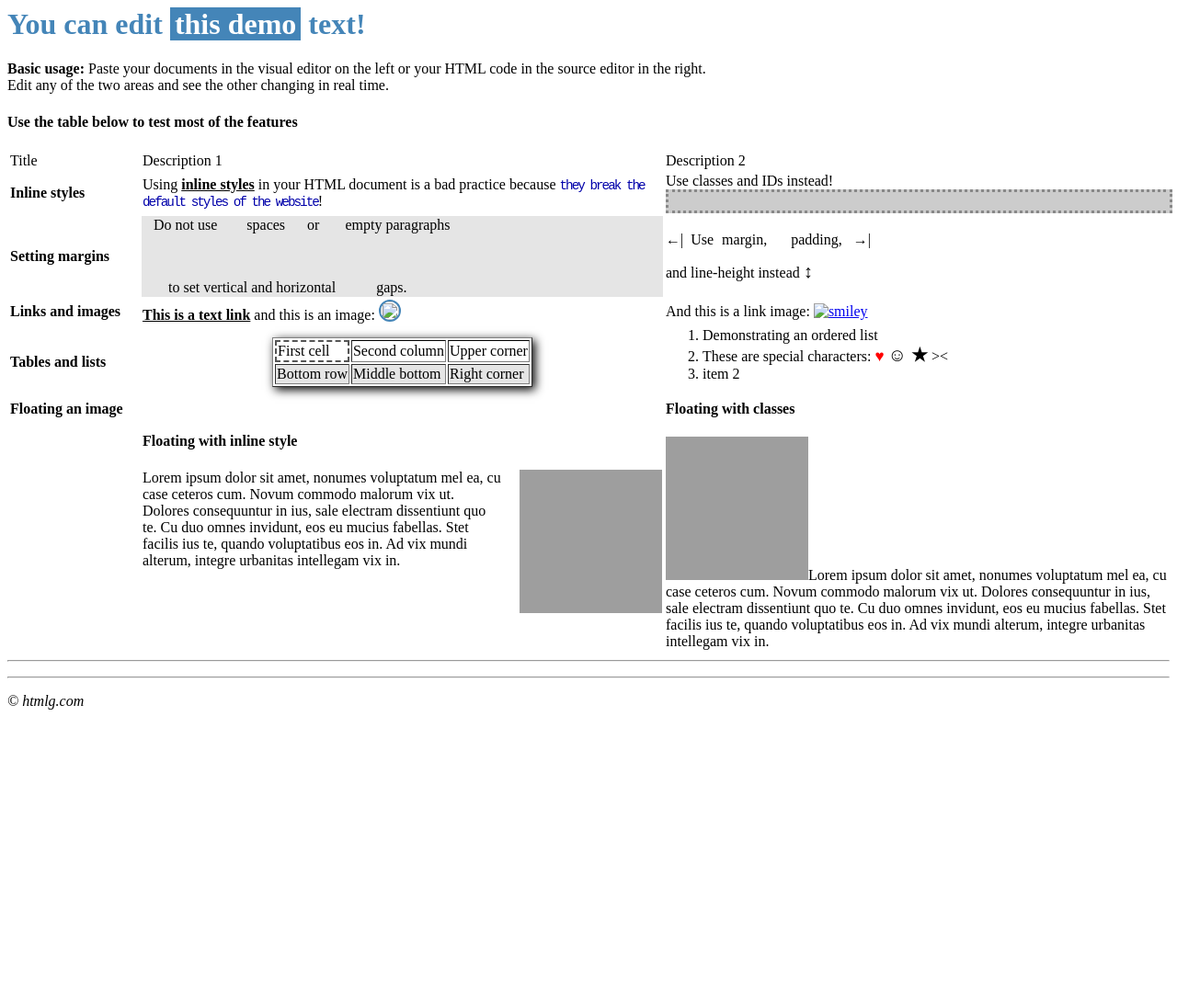
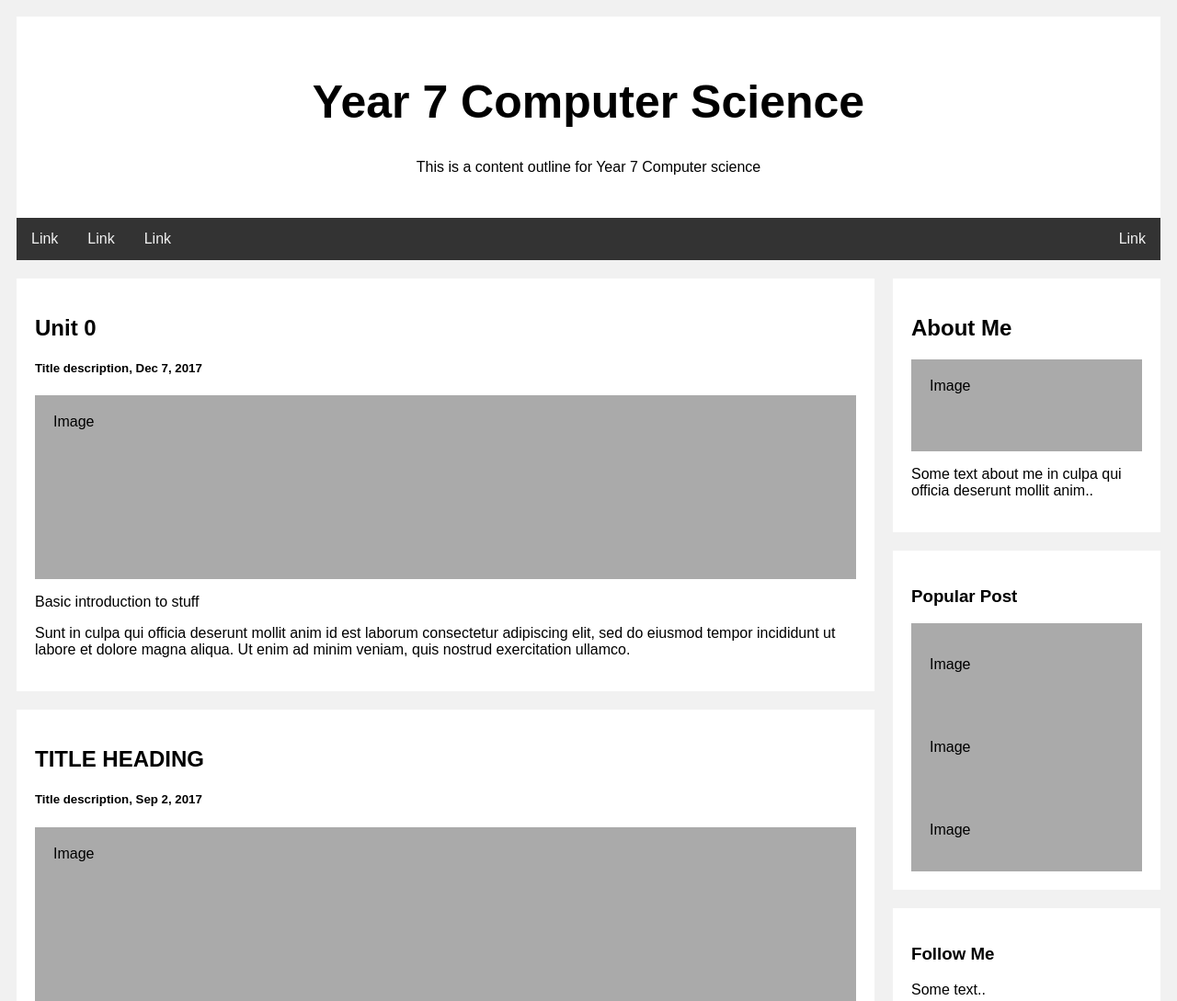
Before and after one commit to MylesB72/Prep-content, a plain HTML site: page main.html in a window 1280 px wide. Shown: the top 1089 px of the page at 92% size. Before the commit the page ends 800 px from the top, so only its background shows below. Drawn offline with Linux system fonts and the light colour scheme; grey boxes are pictures that could not be loaded.

Commit message:
Update main.html

```diff
--- a/main.html
+++ b/main.html
@@ -1,77 +1,164 @@
-<!-- ######## This is a comment, visible only in the source editor  ######## -->
-<h1 style="color: #4485b8;">You can edit <span style="background-color: #4485b8; color: #ffffff; padding: 0 5px;">this demo</span> text!</h1>
-<p><strong style="color: #000;">Basic usage:</strong> Paste your documents in the visual editor on the left or your HTML code in the source editor in the right. <br />Edit any of the two areas and see the other changing in real time.&nbsp;</p>
-<h4>Use the table below to test most of the features</h4>
-<table class="editorDemoTable" style="vertical-align: top;">
-<thead>
-<tr>
-<td>Title</td>
-<td>Description 1</td>
-<td>Description 2</td>
-</tr>
-</thead>
-<tbody>
-<tr>
-<td style="min-width: 140px;"><strong>Inline styles</strong></td>
-<td>Using <span style="font-weight: bold; color: #000; text-decoration: underline;">inline styles</span> in your HTML document is a bad practice because <strong style="font-weight: normal; font-size: 1.1em; color: #00a; font-family: monospace; letter-spacing: -2px;">they break the default styles of the website</strong>!</td>
-<td>Use classes and IDs instead!
-<div style="height: 20px; width: 100%; border: 3px dotted #888; background-color: rgba(0,0,0,0.2);">&nbsp;</div>
-</td>
-</tr>
-<tr>
-<td><strong>Setting margins</strong></td>
-<td style="background-color: rgba(0,0,0,0.1);">
-<p>&nbsp;&nbsp;&nbsp;Do not use &nbsp; &nbsp; &nbsp; &nbsp;spaces &nbsp; &nbsp; &nbsp;or &nbsp; &nbsp; &nbsp; empty paragraphs</p>
-<p>&nbsp;</p>
-<p>&nbsp; &nbsp; &nbsp; &nbsp;to set vertical and horizontal &nbsp; &nbsp; &nbsp; &nbsp; &nbsp; gaps.</p>
-</td>
-<td><span style="line-height: 35px;">&larr;| &nbsp;Use <span style="margin: 5px;">margin, &nbsp;&nbsp;</span> <span style="padding: 5px;">padding, &nbsp; &rarr;|</span> <br />and line-height instead <strong style="font-size: 20px;">↕</strong> </span></td>
-</tr>
-<tr>
-<td><strong>Links and images</strong></td>
-<td><a style="font-weight: bold; color: #000; cursor: pointer; text-decoration: underline;" title="Demo link" href="https://html-online.com" target="_blank" rel="noopener">This is a text link</a> and this is an image: <img style="border: 2px solid #4485b8; border-radius: 15px;" src="/images/smiley.png" alt="laughing" width="20" height="20" /></td>
-<td>And this is a link image: <a style="cursor: pointer;" title="Image link" href="https://html-cleaner.com" target="_blank" rel="noopener"><img src="/images/smiley.png" alt="smiley" /></a></td>
-</tr>
-<tr>
-<td><strong>Tables and lists</strong></td>
-<td>
-<table style="margin: auto; box-shadow: 3px 3px 10px #000;" border="1">
-<tbody>
-<tr style="border-top: 2px solid #555;">
-<td style="border: 2px dashed #555;">First cell</td>
-<td>Second column</td>
-<td>Upper corner</td>
-</tr>
-<tr style="background-color: rgba(0,0,0,0.1);">
-<td>Bottom row</td>
-<td>Middle bottom</td>
-<td>Right corner</td>
-</tr>
-</tbody>
-</table>
-</td>
-<td>
-<ol>
-<li>Demonstrating an ordered list</li>
-<li>These are&nbsp;special characters: <span style="color: red; font-size: 17px;">&hearts;</span> <strong style="font-size: 20px;">☺ ★</strong> &gt;&lt;</li>
-<li>item 2</li>
-</ol>
-</td>
-</tr>
-<tr>
-<td valign="top"><strong>Floating an image</strong></td>
-<td>
-<h4>Floating with inline style</h4>
-<p><img style="margin: 0 0 5px 20px; float: right;" src="https://htmlg.com/images/demo-image.jpg" alt="Castle" width="155" height="156" />Lorem&nbsp;ipsum dolor sit amet, nonumes voluptatum mel ea, cu case ceteros cum. Novum commodo malorum vix ut. Dolores consequuntur in ius, sale electram dissentiunt quo te. Cu duo omnes invidunt, eos eu mucius fabellas. Stet facilis ius te, quando voluptatibus eos in. Ad vix mundi alterum, integre urbanitas intellegam vix in.</p>
-</td>
-<td>
-<h4>Floating with classes</h4>
-<p><img class="imageRight" src="https://htmlg.com/images/demo-image.jpg" alt="Dover" width="155" height="156" />Lorem&nbsp;ipsum dolor sit amet, nonumes voluptatum mel ea, cu case ceteros cum. Novum commodo malorum vix ut. Dolores consequuntur in ius, sale electram dissentiunt quo te. Cu duo omnes invidunt, eos eu mucius fabellas. Stet facilis ius te, quando voluptatibus eos in. Ad vix mundi alterum, integre urbanitas intellegam vix in.</p>
-</td>
-</tr>
-</tbody>
-</table>
-<hr />
-<p></p>
-<hr />
-<p><em>&copy; htmlg.com</em></p>
+<!DOCTYPE html>
+<html>
+<head>
+<style>
+* {
+  box-sizing: border-box;
+}
+
+body {
+  font-family: Arial;
+  padding: 10px;
+  background: #f1f1f1;
+}
+
+/* Header/Blog Title */
+.header {
+  padding: 30px;
+  text-align: center;
+  background: white;
+}
+
+.header h1 {
+  font-size: 50px;
+}
+
+/* Style the top navigation bar */
+.topnav {
+  overflow: hidden;
+  background-color: #333;
+}
+
+/* Style the topnav links */
+.topnav a {
+  float: left;
+  display: block;
+  color: #f2f2f2;
+  text-align: center;
+  padding: 14px 16px;
+  text-decoration: none;
+}
+
+/* Change color on hover */
+.topnav a:hover {
+  background-color: #ddd;
+  color: black;
+}
+
+/* Create two unequal columns that floats next to each other */
+/* Left column */
+.leftcolumn {
+  float: left;
+  width: 75%;
+}
+
+/* Right column */
+.rightcolumn {
+  float: left;
+  width: 25%;
+  background-color: #f1f1f1;
+  padding-left: 20px;
+}
+
+/* Fake image */
+.fakeimg {
+  background-color: #aaa;
+  width: 100%;
+  padding: 20px;
+}
+
+/* Add a card effect for articles */
+.card {
+  background-color: white;
+  padding: 20px;
+  margin-top: 20px;
+}
+
+/* Clear floats after the columns */
+.row:after {
+  content: "";
+  display: table;
+  clear: both;
+}
+
+/* Footer */
+.footer {
+  padding: 20px;
+  text-align: center;
+  background: #ddd;
+  margin-top: 20px;
+}
+
+/* Responsive layout - when the screen is less than 800px wide, make the two columns stack on top of each other instead of next to each other */
+@media screen and (max-width: 800px) {
+  .leftcolumn, .rightcolumn {
+    width: 100%;
+    padding: 0;
+  }
+}
+
+/* Responsive layout - when the screen is less than 400px wide, make the navigation links stack on top of each other instead of next to each other */
+@media screen and (max-width: 400px) {
+  .topnav a {
+    float: none;
+    width: 100%;
+  }
+}
+</style>
+</head>
+<body>
+
+<div class="header">
+  <h1>Year 7 Computer Science</h1>
+  <p>This is a content outline for Year 7 Computer science</p>
+</div>
+
+<div class="topnav">
+  <a href="#">Link</a>
+  <a href="#">Link</a>
+  <a href="#">Link</a>
+  <a href="#" style="float:right">Link</a>
+</div>
+
+<div class="row">
+  <div class="leftcolumn">
+    <div class="card">
+      <h2>Unit 0</h2>
+      <h5>Title description, Dec 7, 2017</h5>
+      <div class="fakeimg" style="height:200px;">Image</div>
+      <p>Basic introduction to stuff</p>
+      <p>Sunt in culpa qui officia deserunt mollit anim id est laborum consectetur adipiscing elit, sed do eiusmod tempor incididunt ut labore et dolore magna aliqua. Ut enim ad minim veniam, quis nostrud exercitation ullamco.</p>
+    </div>
+    <div class="card">
+      <h2>TITLE HEADING</h2>
+      <h5>Title description, Sep 2, 2017</h5>
+      <div class="fakeimg" style="height:200px;">Image</div>
+      <p>Some text..</p>
+      <p>Sunt in culpa qui officia deserunt mollit anim id est laborum consectetur adipiscing elit, sed do eiusmod tempor incididunt ut labore et dolore magna aliqua. Ut enim ad minim veniam, quis nostrud exercitation ullamco.</p>
+    </div>
+  </div>
+  <div class="rightcolumn">
+    <div class="card">
+      <h2>About Me</h2>
+      <div class="fakeimg" style="height:100px;">Image</div>
+      <p>Some text about me in culpa qui officia deserunt mollit anim..</p>
+    </div>
+    <div class="card">
+      <h3>Popular Post</h3>
+      <div class="fakeimg"><p>Image</p></div>
+      <div class="fakeimg"><p>Image</p></div>
+      <div class="fakeimg"><p>Image</p></div>
+    </div>
+    <div class="card">
+      <h3>Follow Me</h3>
+      <p>Some text..</p>
+    </div>
+  </div>
+</div>
+
+<div class="footer">
+  <h2>Footer</h2>
+</div>
+
+</body>
+</html>
```
